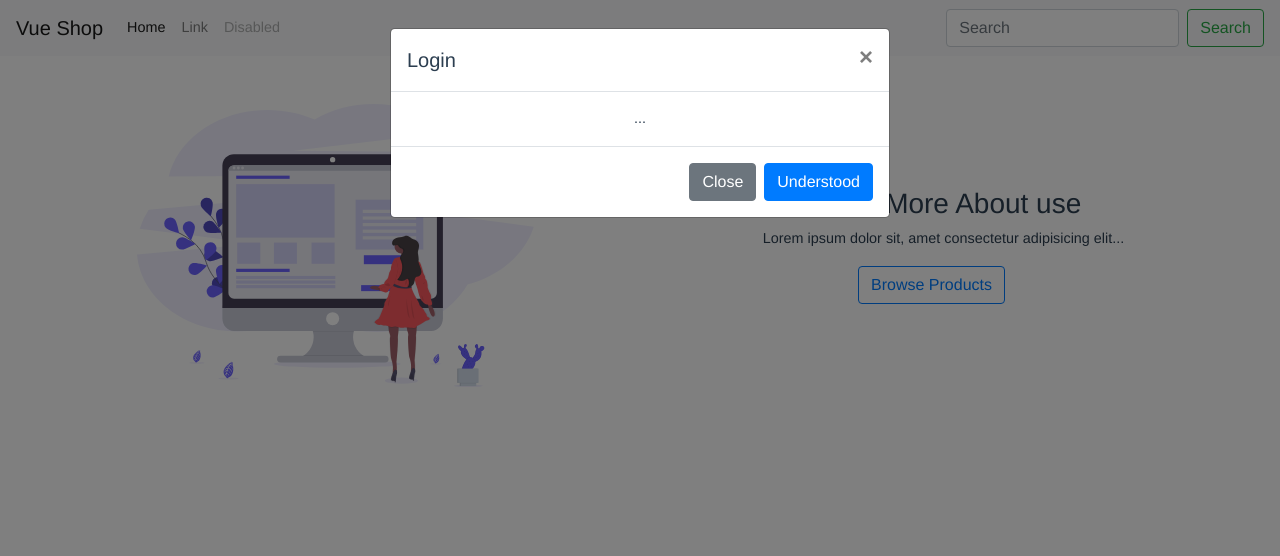
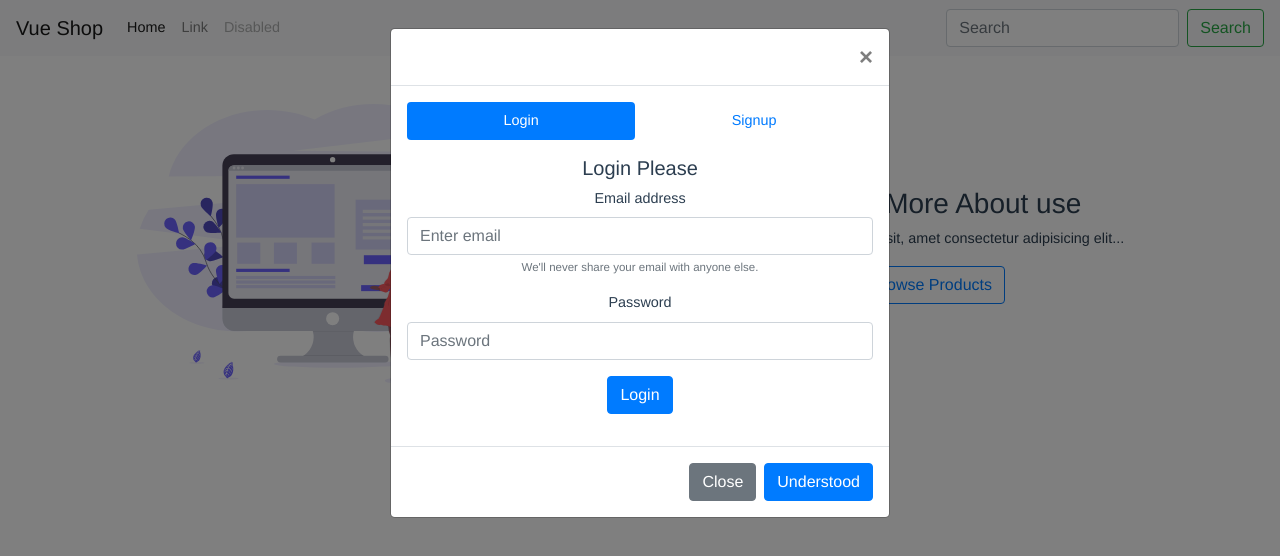
Before and after one commit to joblakplay/vue-shop, a Vue app: page / in a window 1280 px wide. Both pictures are taken after a click on the link "Search". Shown: the top 556 px of the page. Built offline with nearby package versions, Linux system fonts and the light colour scheme.

Commit message:
tela de login

```diff
--- a/src/components/Login.vue
+++ b/src/components/Login.vue
@@ -13,12 +13,119 @@
       <div class="modal-dialog">
         <div class="modal-content">
           <div class="modal-header">
-            <h5 class="modal-title" id="loginLabel">Login</h5>
             <button type="button" class="close" data-dismiss="modal" aria-label="Close">
               <span aria-hidden="true">&times;</span>
             </button>
           </div>
-          <div class="modal-body">...</div>
+          <div class="modal-body">
+            <ul class="nav nav-fill nav-pills mb-3" id="pills-tab" role="tablist">
+              <li class="nav-item">
+                <a
+                  class="nav-link active"
+                  id="pills-home-tab"
+                  data-toggle="pill"
+                  href="#pills-login"
+                  role="tab"
+                  aria-controls="pills-login"
+                  aria-selected="true"
+                >Login</a>
+              </li>
+              <li class="nav-item">
+                <a
+                  class="nav-link"
+                  id="pills-register-tab"
+                  data-toggle="pill"
+                  href="#pills-register"
+                  role="tab"
+                  aria-controls="pills-register"
+                  aria-selected="false"
+                >Signup</a>
+              </li>
+            </ul>
+
+            <div class="tab-content" id="pills-tabContent">
+              <div
+                class="tab-pane fade show active"
+                id="pills-login"
+                role="tabpanel"
+                aria-labelledby="pills-login-tab"
+              >
+                <h5 class="text-center">Login Please</h5>
+                <div class="form-group">
+                  <label for="exampleInputEmail1">Email address</label>
+                  <input
+                    type="email"
+                    v-model="email"
+                    class="form-control"
+                    id="exampleInputEmail1"
+                    aria-describedby="emailHelp"
+                    placeholder="Enter email"
+                  />
+                  <small class="form-text text-muted">We'll never share your email with anyone else.</small>
+                </div>
+                <div class="form-group">
+                  <label for="exampleInputPassword1">Password</label>
+                  <input
+                    type="password"
+                    @keyup.enter="login"
+                    v-model="password"
+                    class="form-control"
+                    id="exampleInputPassword1"
+                    placeholder="Password"
+                  />
+                </div>
+
+                <div class="form-group">
+                  <button class="btn btn-primary" @click="login">Login</button>
+                </div>
+              </div>
+              <div
+                class="tab-pane fade"
+                id="pills-register"
+                role="tabpanel"
+                aria-labelledby="pills-register-tab"
+              >
+                <h5 class="text-center">Create New Account</h5>
+
+                <div class="form-group">
+                  <label for="name">Your name</label>
+                  <input
+                    type="text"
+                    v-model="name"
+                    class="form-control"
+                    id="name"
+                    placeholder="Your nice name"
+                  />
+                </div>
+
+                <div class="form-group">
+                  <label for="email">Email address</label>
+                  <input
+                    type="email"
+                    v-model="email"
+                    class="form-control"
+                    id="email"
+                    aria-describedby="emailHelp"
+                    placeholder="Enter email"
+                  />
+                </div>
+                <div class="form-group">
+                  <label for="password">Password</label>
+                  <input
+                    type="password"
+                    v-model="password"
+                    class="form-control"
+                    id="password"
+                    placeholder="Password"
+                  />
+                </div>
+
+                <div class="form-group">
+                  <button class="btn btn-primary" @click="register">Signup</button>
+                </div>
+              </div>
+            </div>
+          </div>
           <div class="modal-footer">
             <button type="button" class="btn btn-secondary" data-dismiss="modal">Close</button>
             <button type="button" class="btn btn-primary">Understood</button>
@@ -30,15 +137,14 @@
 </template>
 
 <script>
-
 //import firebase from "../firebase"
 
 export default {
   name: "Login",
-  props:{
-    msg:String
+  props: {
+    msg: String
   },
-  components:{
+  components: {
     //firebase
   }
 };
```
